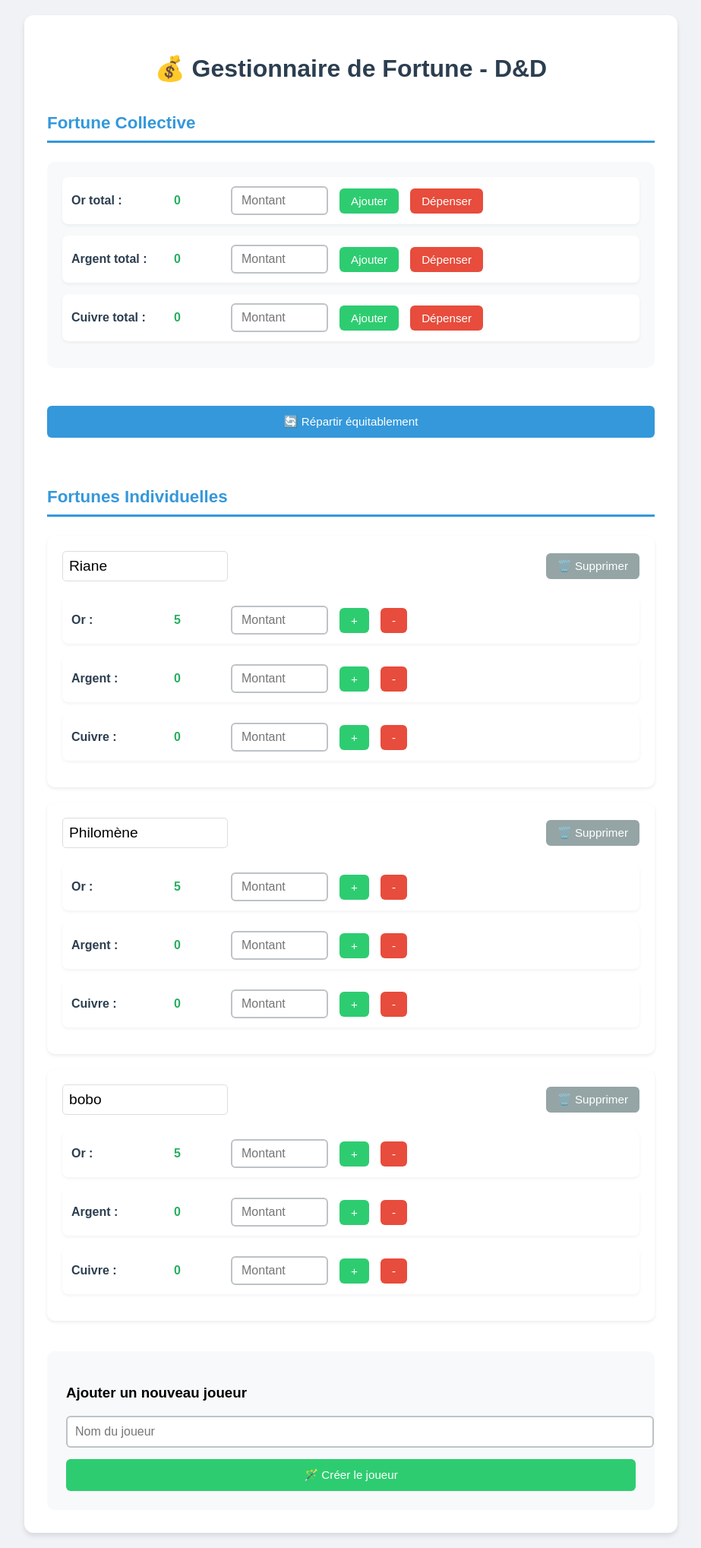
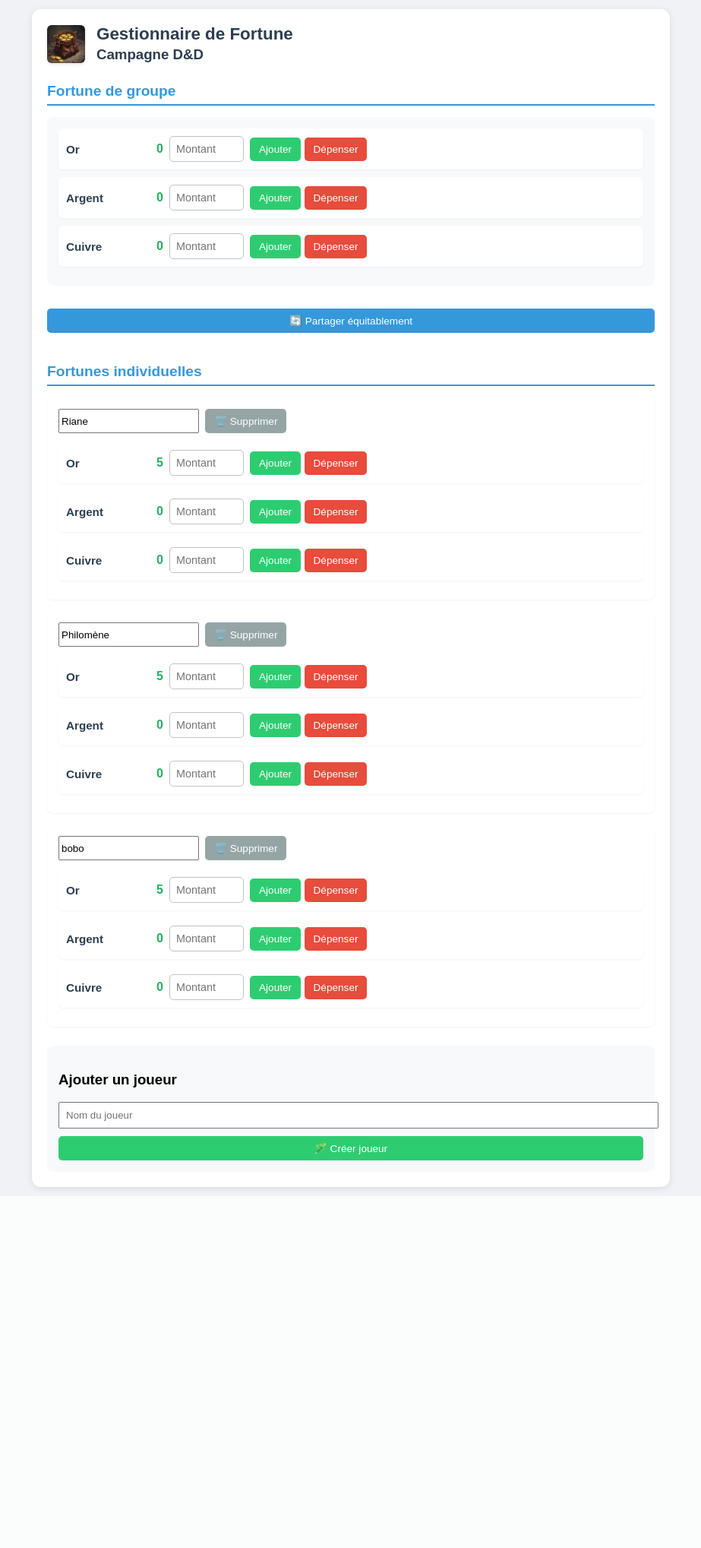
Before and after one commit to Moze75/DND-bourse, a Flask app: page / in a window 1280 px wide. Shown: the whole page at 76% size, without its empty margins (178-1101 px from the left). After the commit the page ends 1571 px from the top, so only its background shows below. Run offline with Flask 3, Linux system fonts and the light colour scheme.

Commit message:
Mise à jour de app.py et index.html

```diff
--- a/templates/index.html
+++ b/templates/index.html
@@ -3,77 +3,93 @@
 <head>
     <meta charset="UTF-8">
     <meta name="viewport" content="width=device-width, initial-scale=1.0">
-    <title>Gestion de fortune - D&D</title>
+    <title>Gestion de Fortune D&D</title>
     <style>
         body {
             font-family: 'Arial', sans-serif;
             background-color: #f0f2f5;
             margin: 0;
-            padding: 20px;
+            padding: 12px;
         }
         .container {
             max-width: 800px;
             margin: 0 auto;
             background: white;
-            padding: 30px;
+            padding: 20px;
             border-radius: 12px;
-            box-shadow: 0 4px 6px rgba(0,0,0,0.1);
+            box-shadow: 0 2px 10px rgba(0,0,0,0.1);
+        }
+        .header {
+            display: flex;
+            align-items: center;
+            gap: 15px;
+            margin-bottom: 25px;
+        }
+        .dnd-logo {
+            width: 50px;
+            height: auto;
+            border-radius: 6px;
+            box-shadow: 0 2px 4px rgba(0,0,0,0.1);
         }
         h1 {
             color: #2c3e50;
-            text-align: center;
-            margin-bottom: 40px;
+            margin: 0;
+            font-size: 1.4em;
         }
         .section-title {
             color: #3498db;
-            border-bottom: 3px solid #3498db;
-            padding-bottom: 10px;
-            margin: 40px 0 25px;
-            font-size: 1.4em;
+            border-bottom: 2px solid #3498db;
+            padding-bottom: 6px;
+            margin: 25px 0 15px;
+            font-size: 1.2em;
         }
         .currency-group {
             background: #f8f9fa;
-            padding: 20px;
-            border-radius: 10px;
-            margin-bottom: 25px;
+            padding: 15px;
+            border-radius: 8px;
+            margin-bottom: 15px;
         }
         .currency-row {
             display: flex;
+            flex-wrap: wrap;
             align-items: center;
-            gap: 15px;
-            margin-bottom: 15px;
-            padding: 12px;
+            gap: 8px;
+            margin-bottom: 10px;
+            padding: 10px;
             background: white;
-            border-radius: 8px;
-            box-shadow: 0 2px 4px rgba(0,0,0,0.05);
+            border-radius: 6px;
+            box-shadow: 0 1px 3px rgba(0,0,0,0.05);
         }
         .currency-label {
-            min-width: 120px;
+            min-width: 80px;
             font-weight: bold;
             color: #2c3e50;
+            font-size: 0.95em;
         }
         .currency-value {
             font-weight: bold;
             color: #27ae60;
-            min-width: 60px;
+            min-width: 40px;
+            text-align: right;
         }
         input[type="number"] {
-            padding: 8px 12px;
-            border: 2px solid #bdc3c7;
-            border-radius: 6px;
-            width: 100px;
-            font-size: 1em;
+            padding: 8px;
+            border: 1px solid #bdc3c7;
+            border-radius: 5px;
+            width: 80px;
+            font-size: 0.9em;
         }
         .btn {
-            padding: 8px 15px;
+            padding: 8px 12px;
             border: none;
-            border-radius: 6px;
+            border-radius: 5px;
             cursor: pointer;
-            transition: transform 0.1s;
-            font-size: 0.95em;
+            transition: filter 0.2s;
+            font-size: 0.85em;
+            white-space: nowrap;
         }
-        .btn:active {
-            transform: scale(0.98);
+        .btn:hover {
+            filter: brightness(90%);
         }
         .btn-add {
             background: #2ecc71;
@@ -88,156 +104,190 @@
             color: white;
         }
         .player-card {
-            background: #ffffff;
-            padding: 20px;
-            border-radius: 10px;
-            box-shadow: 0 2px 4px rgba(0,0,0,0.08);
-            margin-bottom: 20px;
+            background: white;
+            padding: 15px;
+            border-radius: 8px;
+            box-shadow: 0 1px 3px rgba(0,0,0,0.05);
+            margin-bottom: 15px;
         }
         .player-header {
             display: flex;
-            justify-content: space-between;
-            align-items: center;
-            margin-bottom: 20px;
+            flex-wrap: wrap;
+            gap: 8px;
+            margin-bottom: 12px;
         }
         .player-name input {
-            font-size: 1.2em;
+            flex: 1;
             padding: 8px;
             border: 1px solid #ddd;
             border-radius: 5px;
-            width: 200px;
+            min-width: 120px;
         }
         .add-player-form {
-            margin-top: 40px;
-            padding: 25px;
+            margin-top: 25px;
+            padding: 15px;
             background: #f8f9fa;
-            border-radius: 10px;
+            border-radius: 8px;
         }
-        .new-player-input {
-            width: 100%;
-            padding: 10px;
-            margin-bottom: 15px;
-            border: 2px solid #bdc3c7;
-            border-radius: 6px;
-            font-size: 1em;
+
+        @media (max-width: 480px) {
+            .container {
+                padding: 15px;
+            }
+            .currency-row {
+                gap: 6px;
+            }
+            .btn {
+                padding: 6px 10px;
+            }
+            input[type="number"] {
+                width: 70px;
+            }
+            .mobile-right {
+                margin-left: auto;
+                display: flex;
+                gap: 6px;
+            }
         }
     </style>
 </head>
 <body>
     <div class="container">
-        <h1>💰 Gestionnaire de Fortune - D&D</h1>
+        <div class="header">
+            <img src="{{ url_for('static', filename='dnd.jpg') }}" alt="Logo D&D" class="dnd-logo">
+            <h1>Gestionnaire de Fortune<br><small>Campagne D&D</small></h1>
+        </div>
 
         <!-- Fortune de groupe -->
-        <h2 class="section-title">Fortune Collective</h2>
+        <h2 class="section-title">Fortune de groupe</h2>
         <div class="currency-group">
             <!-- Or -->
             <div class="currency-row">
-                <span class="currency-label">Or total :</span>
-                <span class="currency-value" id="total_gold">{{ totals.gold }}</span>
+                <span class="currency-label">Or</span>
+                <span class="currency-value">{{ totals.gold }}</span>
                 <input type="number" id="add_gold" placeholder="Montant">
+                <div class="mobile-right">
                     <button class="btn btn-add" onclick="addToTotal('gold')">Ajouter</button>
                     <button class="btn btn-spend" onclick="spendFromTotal('gold')">Dépenser</button>
+                </div>
             </div>
 
             <!-- Argent -->
             <div class="currency-row">
-                <span class="currency-label">Argent total :</span>
-                <span class="currency-value" id="total_silver">{{ totals.silver }}</span>
+                <span class="currency-label">Argent</span>
+                <span class="currency-value">{{ totals.silver }}</span>
                 <input type="number" id="add_silver" placeholder="Montant">
+                <div class="mobile-right">
                     <button class="btn btn-add" onclick="addToTotal('silver')">Ajouter</button>
                     <button class="btn btn-spend" onclick="spendFromTotal('silver')">Dépenser</button>
+                </div>
             </div>
 
             <!-- Cuivre -->
             <div class="currency-row">
-                <span class="currency-label">Cuivre total :</span>
-                <span class="currency-value" id="total_copper">{{ totals.copper }}</span>
+                <span class="currency-label">Cuivre</span>
+                <span class="currency-value">{{ totals.copper }}</span>
                 <input type="number" id="add_copper" placeholder="Montant">
+                <div class="mobile-right">
                     <button class="btn btn-add" onclick="addToTotal('copper')">Ajouter</button>
                     <button class="btn btn-spend" onclick="spendFromTotal('copper')">Dépenser</button>
                 </div>
             </div>
+        </div>
 
-        <button class="btn" style="background: #3498db; color: white; width: 100%; padding: 12px; margin: 25px 0;"
+        <button class="btn" style="background: #3498db; color: white; width: 100%; margin: 15px 0;"
                 onclick="shareMoney()">
-            🔄 Répartir équitablement
+            🔄 Partager équitablement
         </button>
 
-        <!-- Fortune individuelle -->
-        <h2 class="section-title">Fortunes Individuelles</h2>
+        <!-- Fortunes individuelles -->
+        <h2 class="section-title">Fortunes individuelles</h2>
 
         {% for player, money in players.items() %}
         <div class="player-card">
             <div class="player-header">
-                <div class="player-name">
                 <input type="text" value="{{ player }}"
-                           onchange="updateName('{{ player }}', this.value)">
-                </div>
+                       onchange="updateName('{{ player }}', this.value)"
+                       class="player-name">
                 <button class="btn btn-delete" onclick="deletePlayer('{{ player }}')">🗑️ Supprimer</button>
             </div>
 
             <!-- Or -->
             <div class="currency-row">
-                <span class="currency-label">Or :</span>
+                <span class="currency-label">Or</span>
                 <span class="currency-value">{{ money.gold }}</span>
                 <input type="number" id="add-gold-{{ player }}" placeholder="Montant">
-                <button class="btn btn-add" onclick="addMoney('{{ player }}', 'gold')">+</button>
-                <button class="btn btn-spend" onclick="spendMoney('{{ player }}', 'gold')">-</button>
+                <div class="mobile-right">
+                    <button class="btn btn-add" onclick="addMoney('{{ player }}', 'gold')">Ajouter</button>
+                    <button class="btn btn-spend" onclick="spendMoney('{{ player }}', 'gold')">Dépenser</button>
+                </div>
             </div>
 
             <!-- Argent -->
             <div class="currency-row">
-                <span class="currency-label">Argent :</span>
+                <span class="currency-label">Argent</span>
                 <span class="currency-value">{{ money.silver }}</span>
                 <input type="number" id="add-silver-{{ player }}" placeholder="Montant">
-                <button class="btn btn-add" onclick="addMoney('{{ player }}', 'silver')">+</button>
-                <button class="btn btn-spend" onclick="spendMoney('{{ player }}', 'silver')">-</button>
+                <div class="mobile-right">
+                    <button class="btn btn-add" onclick="addMoney('{{ player }}', 'silver')">Ajouter</button>
+                    <button class="btn btn-spend" onclick="spendMoney('{{ player }}', 'silver')">Dépenser</button>
+                </div>
             </div>
 
             <!-- Cuivre -->
             <div class="currency-row">
-                <span class="currency-label">Cuivre :</span>
+                <span class="currency-label">Cuivre</span>
                 <span class="currency-value">{{ money.copper }}</span>
                 <input type="number" id="add-copper-{{ player }}" placeholder="Montant">
-                <button class="btn btn-add" onclick="addMoney('{{ player }}', 'copper')">+</button>
-                <button class="btn btn-spend" onclick="spendMoney('{{ player }}', 'copper')">-</button>
+                <div class="mobile-right">
+                    <button class="btn btn-add" onclick="addMoney('{{ player }}', 'copper')">Ajouter</button>
+                    <button class="btn btn-spend" onclick="spendMoney('{{ player }}', 'copper')">Dépenser</button>
+                </div>
             </div>
         </div>
         {% endfor %}
 
         <!-- Formulaire d'ajout -->
         <div class="add-player-form">
-            <h3>Ajouter un nouveau joueur</h3>
-            <input type="text" id="new_player_name" class="new-player-input" placeholder="Nom du joueur">
-            <button class="btn btn-add" style="width: 100%; padding: 12px;" onclick="addPlayer()">
-                🪄 Créer le joueur
+            <h3>Ajouter un joueur</h3>
+            <input type="text" id="new_player_name" placeholder="Nom du joueur"
+                   style="width: 100%; padding: 8px; margin-bottom: 10px;">
+            <button class="btn btn-add" style="width: 100%;" onclick="addPlayer()">
+                🪄 Créer joueur
             </button>
         </div>
     </div>
 
     <script>
-        // Fonctions pour la fortune collective
+        // Fonctions corrigées et testées
         async function addToTotal(currency) {
-            const amount = parseInt(document.getElementById(`add_${currency}`).value) || 0;
+            const input = document.getElementById(`add_${currency}`);
+            const amount = parseInt(input.value) || 0;
+
             await fetch('/add_to_total', {
                 method: 'POST',
                 headers: {'Content-Type': 'application/x-www-form-urlencoded'},
                 body: `currency=${currency}&amount=${amount}`
             });
+
+            input.value = '';
             location.reload();
         }
 
         async function spendFromTotal(currency) {
-            const amount = parseInt(document.getElementById(`add_${currency}`).value) || 0;
+            const input = document.getElementById(`add_${currency}`);
+            const amount = parseInt(input.value) || 0;
+
             await fetch('/spend_from_total', {
                 method: 'POST',
                 headers: {'Content-Type': 'application/x-www-form-urlencoded'},
                 body: `currency=${currency}&amount=${amount}`
             });
+
+            input.value = '';
             location.reload();
         }
 
-        // Fonctions pour les joueurs
         async function addMoney(player, currency) {
             const input = document.getElementById(`add-${currency}-${player}`);
             const amount = parseInt(input.value) || 0;
@@ -266,7 +316,6 @@
             location.reload();
         }
 
-        // Gestion des joueurs
         async function deletePlayer(player) {
             await fetch('/delete_player', {
                 method: 'POST',
@@ -277,13 +326,13 @@
         }
 
         async function addPlayer() {
-            const name = document.getElementById('new_player_name').value;
+            const input = document.getElementById('new_player_name');
             await fetch('/add_player', {
                 method: 'POST',
                 headers: {'Content-Type': 'application/x-www-form-urlencoded'},
-                body: `player_name=${encodeURIComponent(name)}`
+                body: `player_name=${encodeURIComponent(input.value)}`
             });
-            document.getElementById('new_player_name').value = '';
+            input.value = '';
             location.reload();
         }
 
@@ -296,7 +345,6 @@
             location.reload();
         }
 
-        // Partage de la fortune
         async function shareMoney() {
             await fetch('/split_money', { method: 'POST' });
             location.reload();
```
Lines whose indentation alone changed are shown as unchanged.
